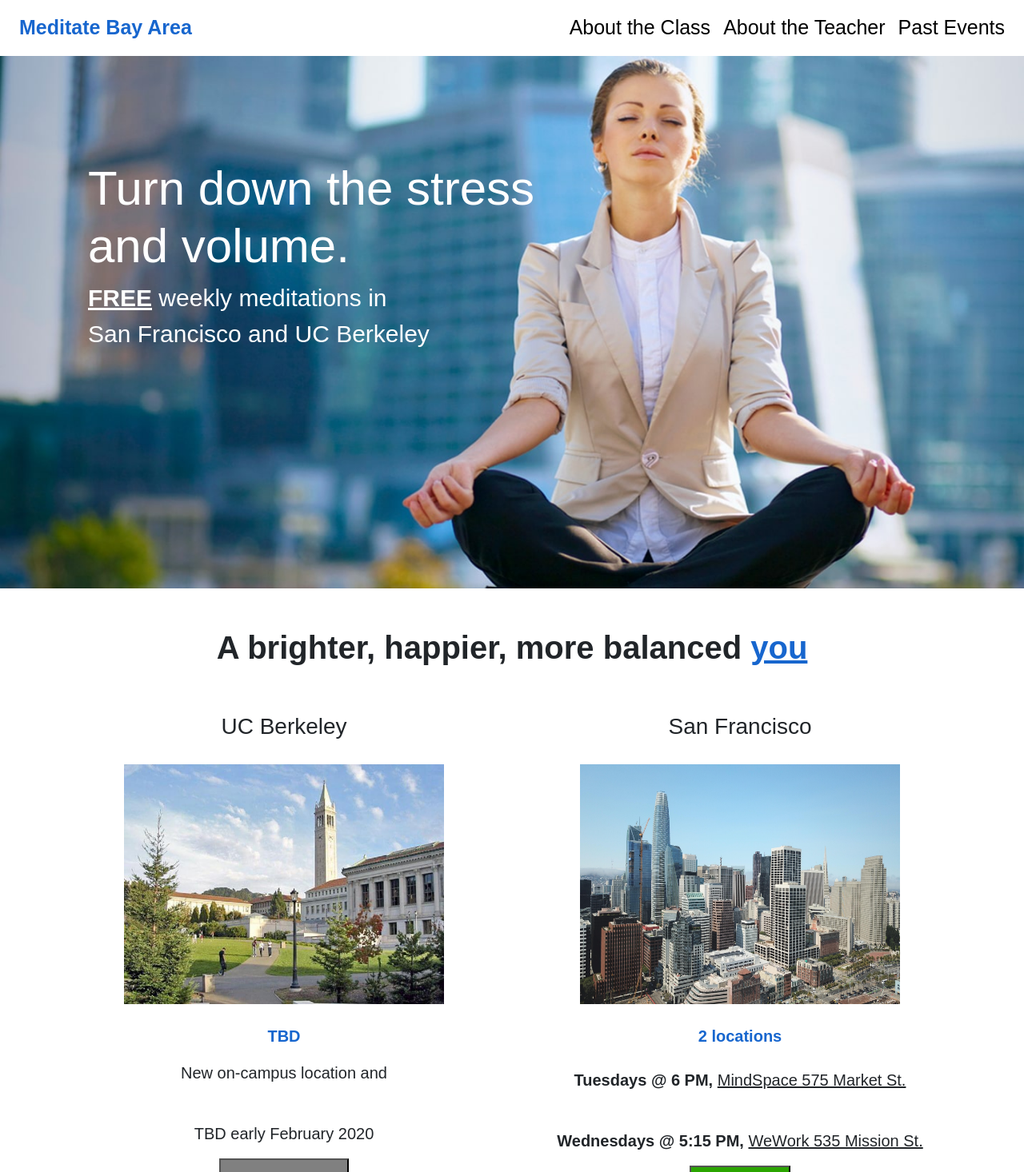
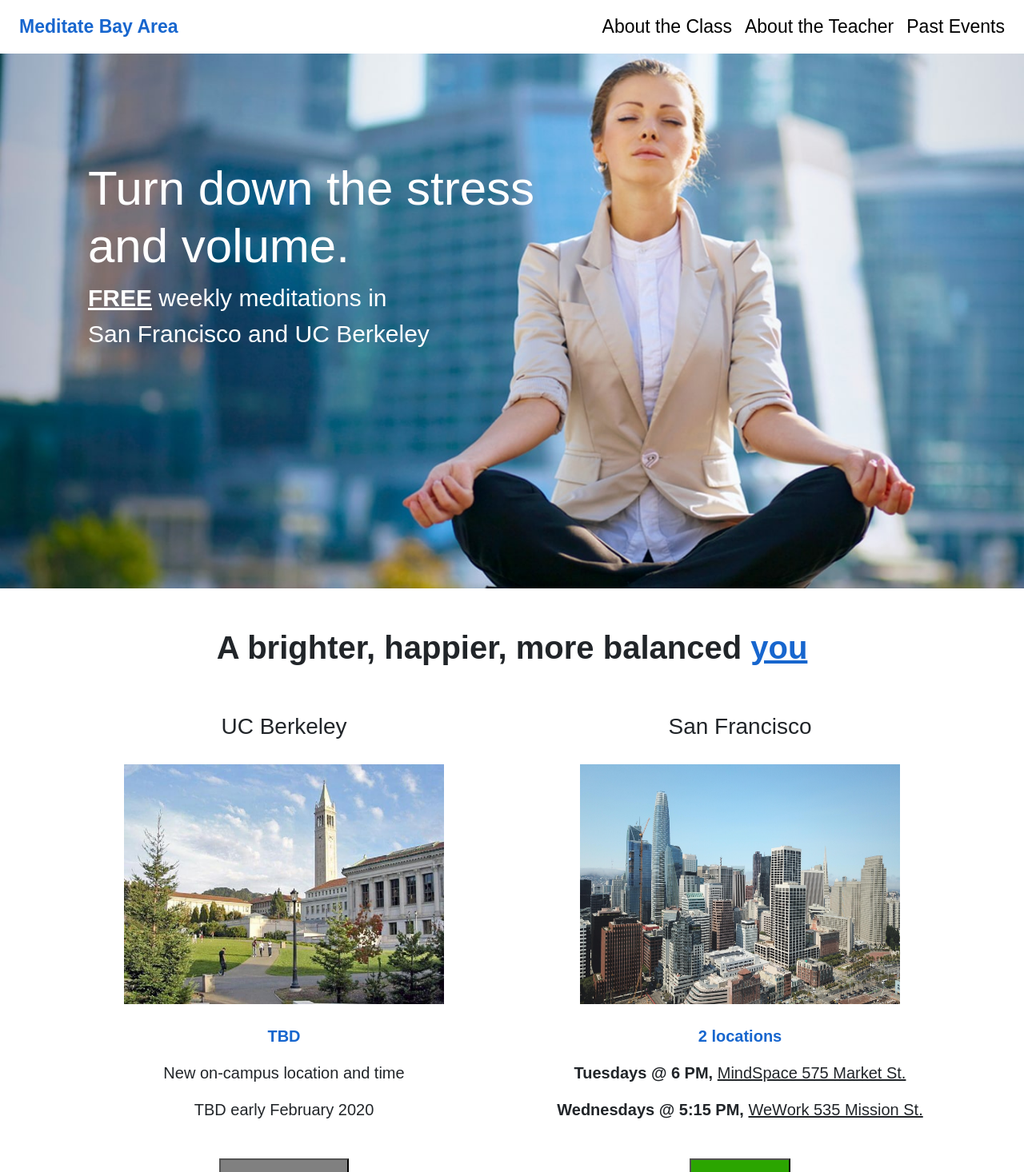
Before and after one commit to saranasr83/Enlightment, a React (Create React App) app: page / in a window 1280 px wide. Shown: the top 1466 px of the page at 80% size. Built offline with nearby package versions, Linux system fonts and the light colour scheme.

Commit message:
changed the homepage format locations

```diff
--- a/src/components/Navbar/Navbar.css
+++ b/src/components/Navbar/Navbar.css
@@ -18,7 +18,7 @@ nav.navbar.navbar-default {
 
 .nav-link {
     color: black;
-    font-size: 25px;
+    font-size: 23px;
 }
 
 .nav-item1{
--- a/src/pages/Home/Home.js
+++ b/src/pages/Home/Home.js
@@ -34,13 +34,12 @@ class Home extends React.Component {
                                 <img className="img-fluid img-home" src={UCB} alt="UC Berkeley campaus" />
                                 <div className="text-center" style={{ fontSize: "20px" }}>
                                     <p style={{ marginTop: "25px", color: "#1766CE" }}><b>TBD</b></p>
-                                    <p>New on-campus location and</p>
+                                    <p>New on-campus location and time </p>
+                                    <p>TBD early February 2020</p>
                                     <br/>
-                                    <p>TBD early February 2020 </p>
-
                                     <button className="brk-btn" style={{ backgroundColor: "grey", padding: "10px", color: "white" }} href="/" target="blank">
                                         Returning Soon
-                          </button>
+                                    </button>
                                 </div>
 
                             </div>
@@ -51,10 +50,10 @@ class Home extends React.Component {
                                 <img className="img-fluid img-home" src={sf} alt="wework work space" />
                                 <div className="text-center" style={{ fontSize: "20px" }}>
                                     <p style={{ marginTop: "25px", color: "#1766CE" }}><b>2 locations</b></p>
-                                    <p style={{ marginTop: "25px" }}><b>Tuesdays @ 6 PM, </b><u>MindSpace 575 Market St.</u></p>
+                                    <p><b>Tuesdays @ 6 PM, </b><u>MindSpace 575 Market St.</u></p>
                                     {/* <p><u>MindSpace 575 Market St.</u></p> */}
-                                    <br />
                                     <p><b>Wednesdays @ 5:15 PM, </b><u>WeWork 535 Mission St.</u></p>
+                                    <br/>
                                     {/* <p><u>WeWork 535 Mission St.</u></p> */}
                                     <a href="https://www.meetup.com/Free-Meditation-Class-for-Professionals-Downtown-SF/events/calendar/2020-01/" target="blank">
                                         <button className="sf-btn" style={{ backgroundColor: "#2BA500", padding: "10px", color: "white", cursor: "pointer" }} onClick={() => {this.trackFbClick()}}>
```
